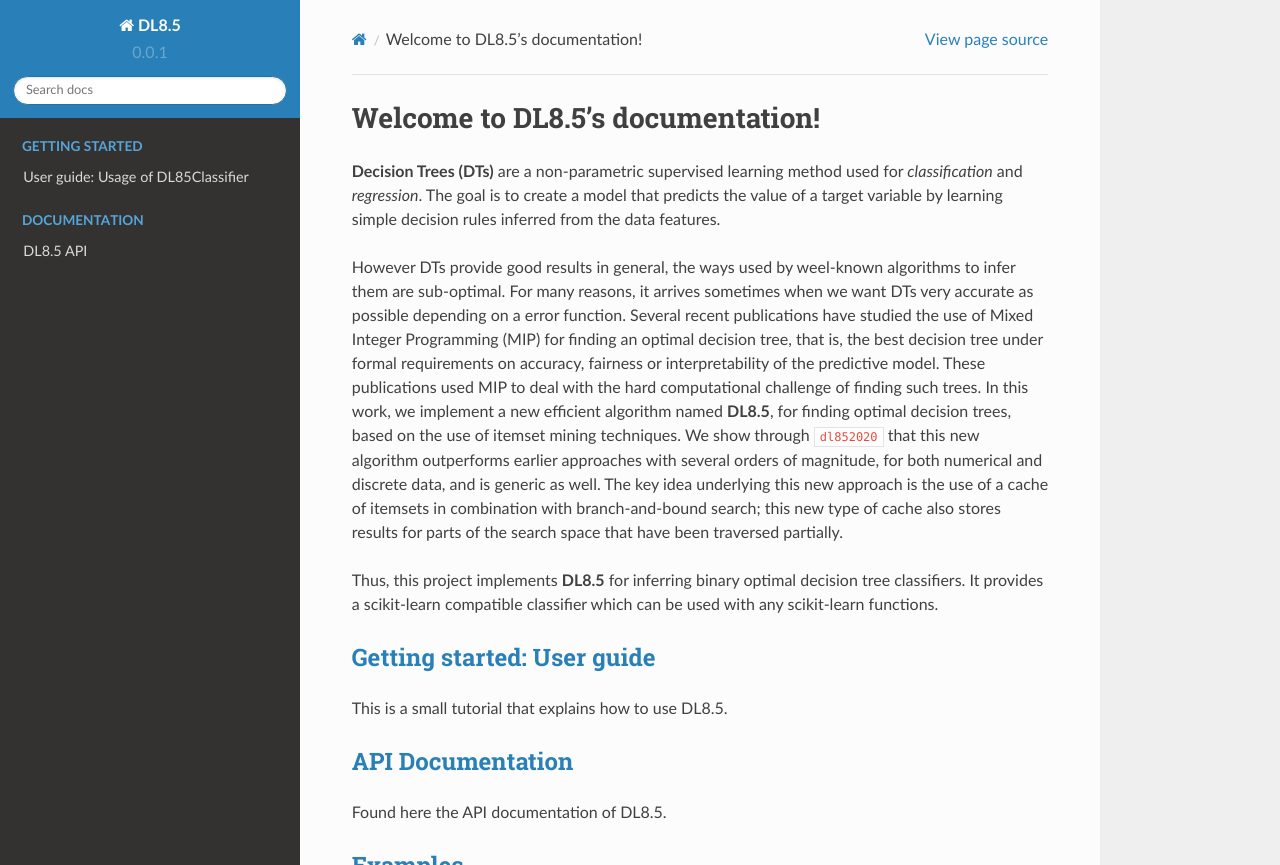
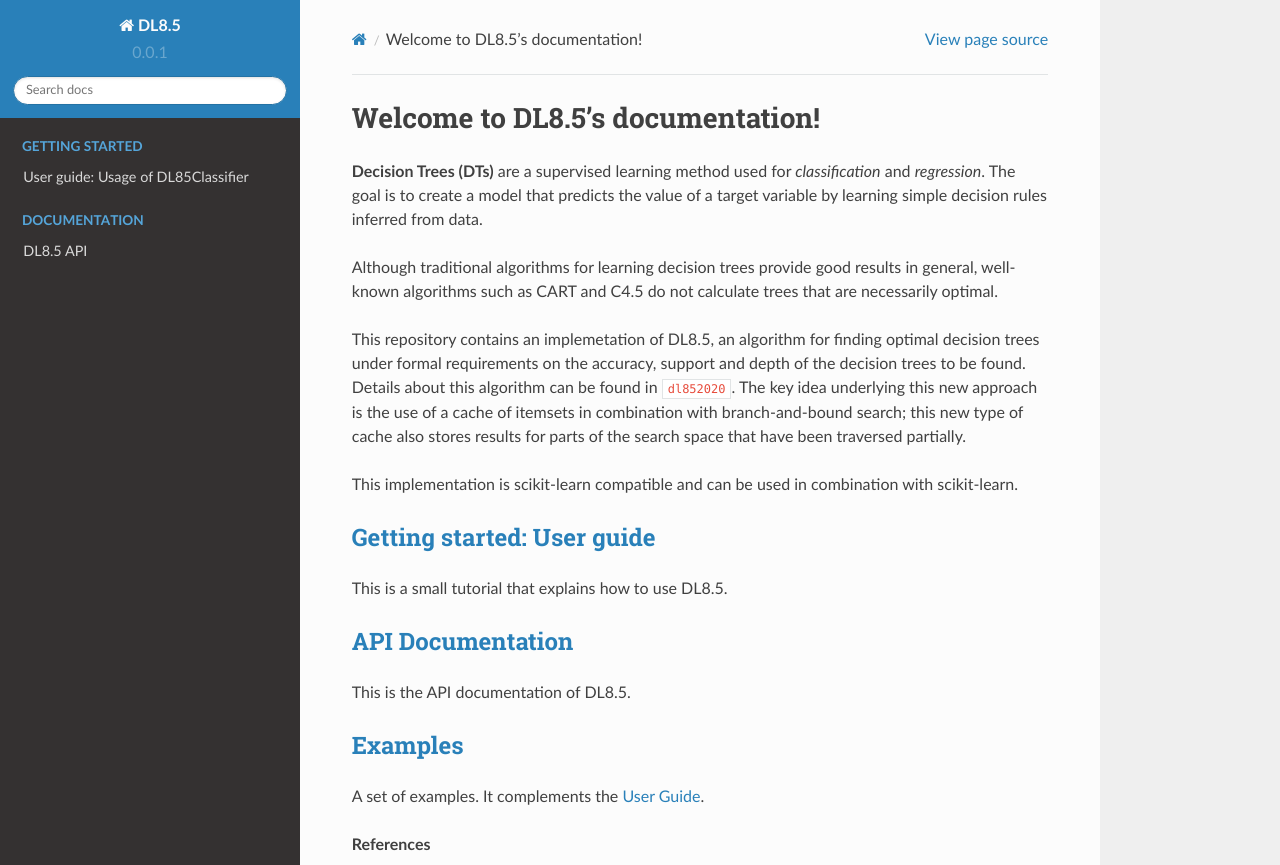
Before and after one commit to aia-uclouvain/pydl8.5, a Sphinx documentation site: the page built from python_library/doc/index.rst, in a window 1280 px wide and 1278 px high, cut to the strip 0-865 px from the top of the window. Built offline with Sphinx 7.4.7 and the Read the Docs theme 2.0.0, drawn with Linux system fonts in a browser that asks for light colours; formulas are drawn with MathJax 3; pages that are not in the unit, such as notebooks, are missing from menus; cross-references to code outside the pages are shown as plain code; the version number is read from the project's files by our own code.

Commit message:
Corrected the first page, of which the English was quite bad.

```diff
--- a/python_library/doc/index.rst
+++ b/python_library/doc/index.rst
@@ -6,23 +6,17 @@
 Welcome to DL8.5's documentation!
 =================================
 
-**Decision Trees (DTs)** are a non-parametric supervised learning method used for *classification* and
+**Decision Trees (DTs)** are a supervised learning method used for *classification* and
 *regression*. The goal is to create a model that predicts the value of a target variable by learning
-simple decision rules inferred from the data features.
+simple decision rules inferred from data.
 
-However DTs provide good results in general, the ways used by weel-known algorithms to infer them are sub-optimal.
-For many reasons, it arrives sometimes when we want DTs very accurate as possible depending on a error function.
-Several recent publications have studied the use of Mixed Integer Programming (MIP) for finding an optimal decision
-tree, that is, the best decision tree under formal requirements on accuracy, fairness or interpretability of the
-predictive model. These publications used MIP to deal with the hard computational challenge of finding such trees.
-In this work, we implement a new efficient algorithm named **DL8.5**, for finding optimal decision trees, based on
-the use of itemset mining techniques. We show through :cite:`dl852020` that this new algorithm outperforms earlier approaches with several orders
-of magnitude, for both numerical and discrete data, and is generic as well. The key idea underlying this new approach
+Although traditional algorithms for learning decision trees provide good results in general, well-known algorithms such as CART and C4.5 do not calculate trees that are necessarily optimal.
+
+This repository contains an implemetation of DL8.5, an algorithm for finding optimal decision trees under formal requirements on the accuracy, support and depth of the decision trees to be found. Details about this algorithm can be found in :cite:`dl852020`. The key idea underlying this new approach
 is the use of a cache of itemsets in combination with branch-and-bound search; this new type of cache also stores
 results for parts of the search space that have been traversed partially.
 
-Thus, this project implements **DL8.5** for inferring binary optimal decision tree classifiers.
-It provides a scikit-learn compatible classifier which can be used with any scikit-learn functions.
+This implementation is scikit-learn compatible and can be used in combination with scikit-learn.
 
 .. As any scikit-learn classifier, you have to use methods "fit" and "predict".
 
@@ -55,7 +49,7 @@
 `API Documentation <api.html>`_
 -------------------------------
 
-Found here the API documentation of DL8.5.
+This is the API documentation of DL8.5.
 
 `Examples <auto_examples/index.html>`_
 --------------------------------------
```
